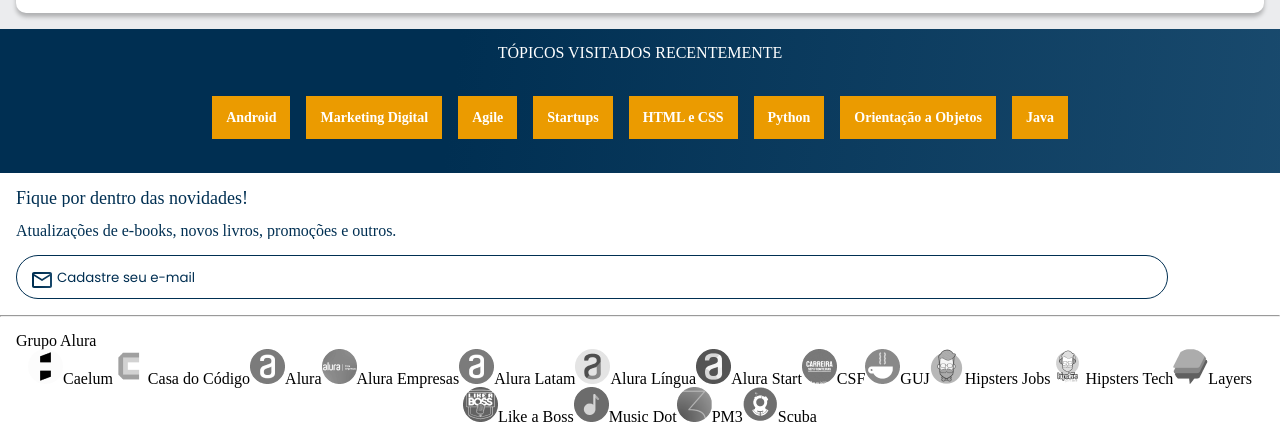
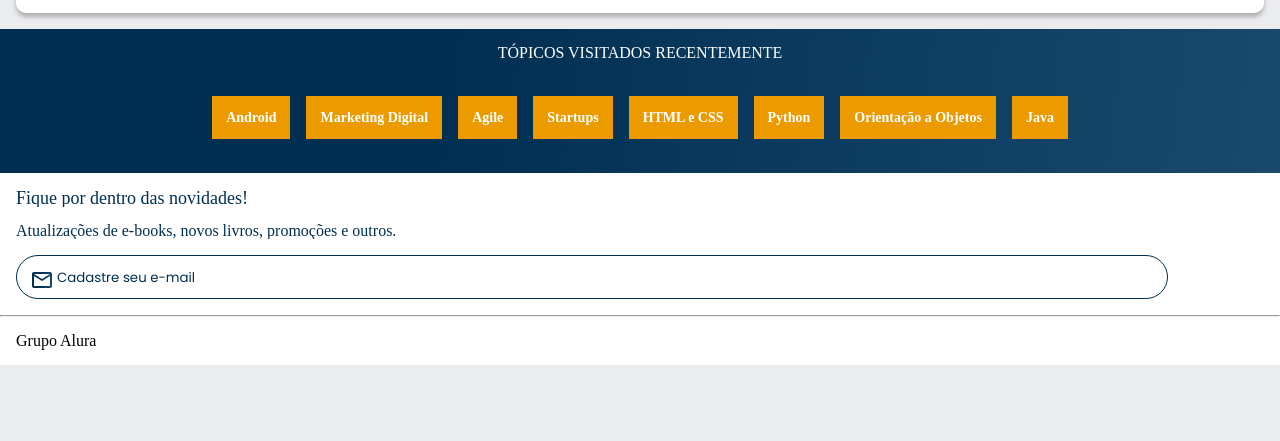
Before and after one commit to Jessiehv/Alura-parte2, a plain HTML site: page index.html in a window 1280 px wide. Shown: the part 1610-2051 px from the top of the page. After the commit the page ends 1975 px from the top, so only its background shows below. Drawn offline with nearby package versions, Linux system fonts and the light colour scheme.

Commit message:
Add files via upload

```diff
--- a/index.html
+++ b/index.html
@@ -11,13 +11,14 @@
         rel="stylesheet"/>
         <link rel="stylesheet" href="https://cdn.jsdelivr.net/npm/swiper@11/swiper-bundle.min.css"/>
         <link rel="stylesheet" href="style.css" />
-    </head>
+        <link href="https://fonts.googleapis.com/css?family=Josefin+Sans:wght@400;700&display=swap" rel="stylesheet">
+     </head>
     <body>
         <header class="cabeçalho">
             <div class="container">
                 <input type="checkbox" id="menu" class="container__botao" />
                 <label for="menu">
-                    <span class="menu"></span>
+                    <span class="menu container__imagem"></span>
                 </label>
                 <ul class="lista-menu">
                     <li class="lista-menu_titulo">Categorias</li>
@@ -38,9 +39,17 @@
                     </li>
                   </ul>
                 <img src="img/Logo.svg" alt="Logo da AluraBooks" class="container__imagem">
-            </div>
+                <h1 class="container__titulo"><b class="container__titulo--negrito">Alura</b>Books</h1>
+              </div>
+
+              <ul class="opções">
+                <li class="opções_item">Categorias</li>
+                <li class="opções_item"><a href="#" class="opções_link">Favoritos</a></li>
+                <li class="opções_item"><a href="#" class="opções_link">Minha estante</a></li>
+            </ul>
+
             <div class="container">
-                <a href="#"><img src="img/Favoritos.svg" alt="Meus favoritos" class="container__imagem"></a>
+                <a href="#"><img src="img/Favoritos.svg" alt="Meus favoritos" class="container__imagem container__imagem-transparente"></a>
                 <a href="#"><img src="img/Compras.svg" alt="Carrinho de compras" class="container__imagem"></a>
                 <a href="#"><img src="img/Usuário.svg" alt="Meu perfil" class="container__imagem"></a>
             </div>
@@ -175,25 +184,6 @@
 <footer class="rodapé">
   <h2 class="rodapé__titulo">Grupo Alura</h2>
 
-  <div class="rodapé__lista">
-  <ol class="rodapé__imagem"><img src="img/Caelum.png">Caelum</ol>
-  <ol class="rodapé__imagem"><img src="img/CasaDoCodigo.png">Casa do Código</ol>
-  <ol class="rodapé__imagem"><img src="img/Alura.png">Alura</ol>
-  <ol class="rodapé__imagem"><img src="img/AluraEmpresas.png">Alura Empresas</ol>
-  <ol class="rodapé__imagem"><img src="img/AluraLatam.png">Alura Latam</ol>
-  <ol class="rodapé__imagem"><img src="img/AluraLingua.png">Alura Língua</ol>
-  <ol class="rodapé__imagem"><img src="img/AluraStart.png">Alura Start</ol>
-  <ol class="rodapé__imagem"><img src="img/CarreiraSemFronteira.png">CSF</ol>
-  <ol class="rodapé__imagem"><img src="img/GUJ.png">GUJ</ol>
-  <ol class="rodapé__imagem"><img src="img/HipstersJobs.png">Hipsters Jobs</ol>
-  <ol class="rodapé__imagem"><img src="img/HipstersTech.png">Hipsters Tech</ol>
-  <ol class="rodapé__imagem"><img src="img/Layers.png">Layers</ol>
-  <ol class="rodapé__imagem"><img src="img/LikeABoss.png">Like a Boss</ol>
-  <ol class="rodapé__imagem"><img src="img/MusicDot.png">Music Dot</ol>
-  <ol class="rodapé__imagem"><img src="img/PM3.png">PM3</ol>
-  <ol class="rodapé__imagem"><img src="img/Scuba.png">Scuba</ol>
-
-  </div>
 </footer>
 
         <script src="https://cdn.jsdelivr.net/npm/swiper@11/swiper-bundle.min.js"></script>
--- a/style.css
+++ b/style.css
@@ -12,6 +12,8 @@
     --azul-degrade:linear-gradient(97.54deg, #002F52 35.49%, #326589 165.37%);
     --fonte-principal: "Poppins";
     --azul: #002F52;
+    --fonte-secundario: "Josefin Sans";
+    --preto: #000000;
 }
 
 body {
```
